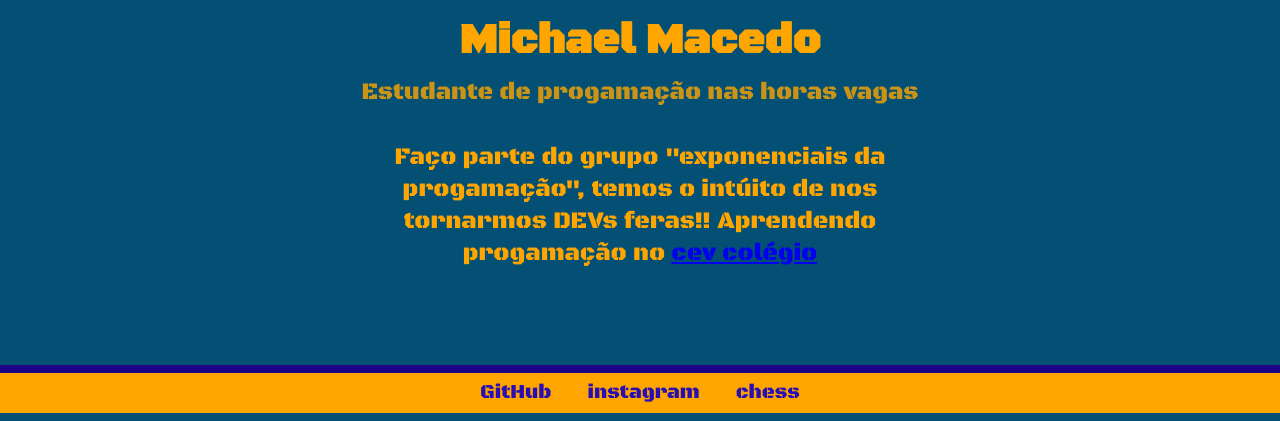
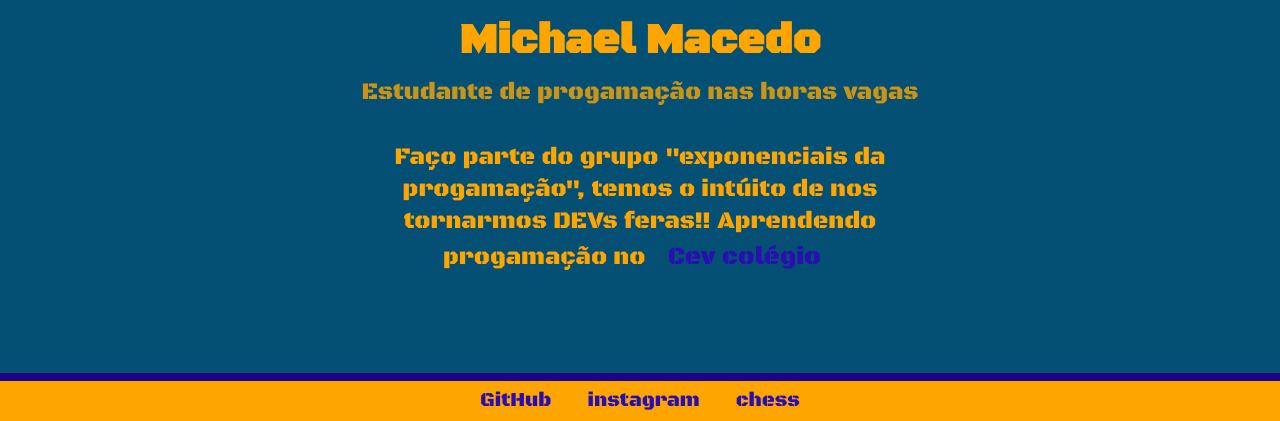
Before and after one commit to MichaelMMDev/meu_primeiro_curso_dev, a plain HTML site: page index.html in a window 1280 px wide. Shown: the part 436-857 px from the top of the page. Drawn offline with Linux system fonts and the light colour scheme.

Commit message:
codandoas00
htmlcss

```diff
--- a/index.html
+++ b/index.html
@@ -4,9 +4,9 @@
 
 
 <head>
+    <title> michaeldev </title>
+</head>
 
-    <title>michaeldev</title>
-</head>
 <body>
 
     <header>
@@ -33,9 +33,7 @@
                         Faço parte do grupo "exponenciais da progamação",
                         temos o intúito de nos tornarmos DEVs feras!!
 
-                        Aprendendo progamação no <a href="https://instagram.com/cevcolegio" target="_blank"> cev colégio</a>
-                    </p>
-
+                        Aprendendo progamação no <a href="https://instagram.com/cevcolegio" target="_blank"> Cev colégio</a></p>
 
             </div>
 
@@ -43,7 +41,7 @@
 
     </header>
 
-    <div = id "linksfooter" class="links">
+    <div k = id "linksfooter" class="links">
         <a href="http://www.gitgub.com/MichaelMMDev">GitHub</a>
         <a href="https://instagram.com/umicaelzzinho">instagram</a>
         <a href="https://chess.com/Michael_Macdo">chess</a>
--- a/style.css
+++ b/style.css
@@ -58,7 +58,7 @@
 
 
     #box img {
-        border-radius: 50%;
+        border-radius: 100%;
         border: 5px solid rgb(25, 0, 255);
         margin-bottom: 32px;
     }
@@ -83,7 +83,24 @@
         font-size: 24px;
         line-height: 32px;
 
+
+
     }
+    #box a{
+        color: rgb(41, 14, 178);
+        font-size: 25px ;
+        line-height: 40px;
+        margin: 0 16px;
+        text-decoration: none;
+    }
+
+
+    #box a:hover{
+        transition: color 700ms;
+        color: black;
+
+    }
+
 
 
     #linksfooter{
```
Also changed, not shown: cod.js (added).
